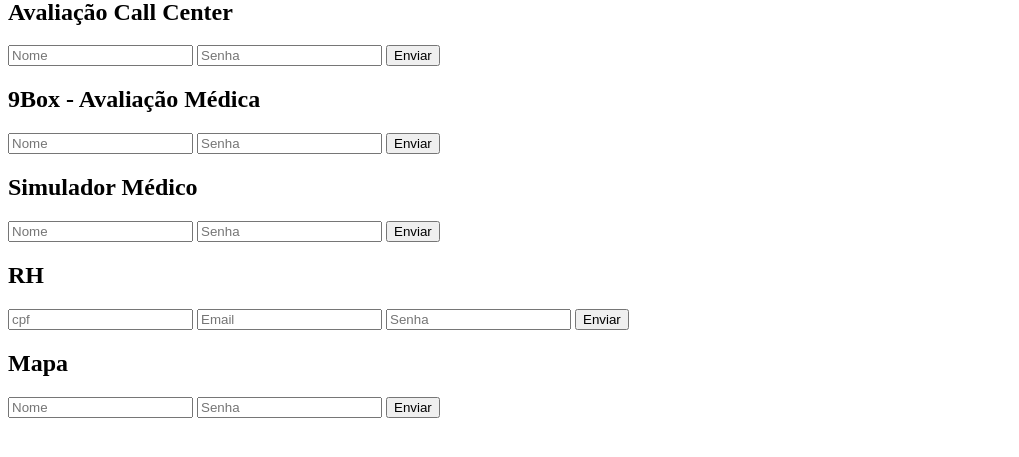
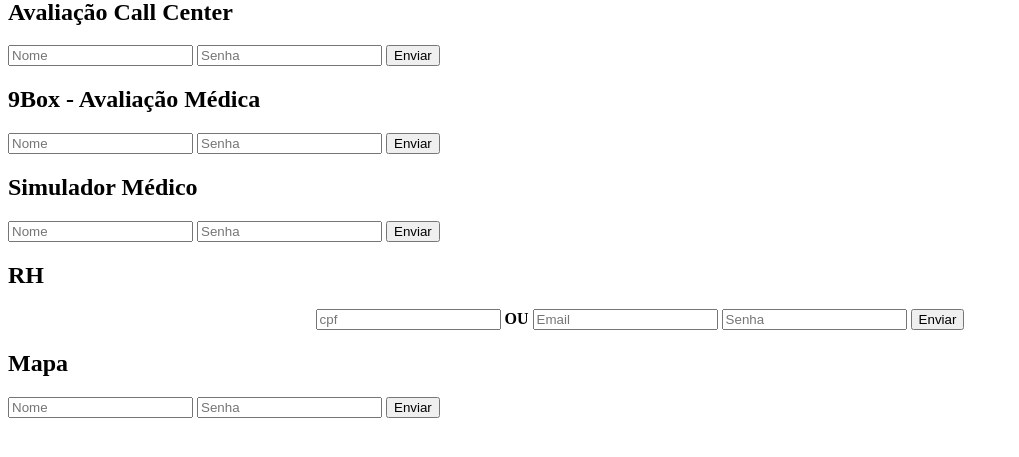
Before and after one commit to ViniciusDornelasDEV/SigaAvaliacoes, a PHP site: template module/usuario/view/usuario/usuario/login.phtml in a window 1280 px wide. Shown: the part 205-662 px from the top of the page, without its empty margins (0-1019 px from the left). Run offline with PHP 8.4, Linux system fonts and the light colour scheme; the template is opened without the code that fills it, so the values that code supplies are empty.

Commit message:
Colocar OU no login do 7boxRH

```diff
--- a/config/autoload/local.php
+++ b/config/autoload/local.php
@@ -10,4 +10,9 @@ return array(
         'username'      => 'root',
         'password'      => ''
     ),
+    /*'db'   => array(
+        'dsn' => 'mysql:dbname=timesistemas1;host=mysql01.timesistemas1.hospedagemdesites.ws',
+        'username'      => 'timesistemas1',
+        'password'      => 'sqlyt4da51241'
+    ),*/
 );
--- a/module/usuario/view/usuario/usuario/login.phtml
+++ b/module/usuario/view/usuario/usuario/login.phtml
@@ -64,9 +64,10 @@
         <article class="bloco-4">
             <form action="http://w9boxrh.tempsite.ws/login" method="POST" name="frmAvaliacaoMedica">
 	            <h2>RH</h2>
-	            <div class="cor6">
+	            <div class="cor6" style="text-align: center;">
 	            	<input type="hidden" value="5" name="simulador">
-	                <input type="text" name="cpf" id="cpf" placeholder="cpf"/>
+	                <input type="text" name="cpf" style="margin-bottom: 0px;" id="cpf" placeholder="cpf"/>
+	                <label style="font-weight: bold;">OU</label>
 	                <input type="text" name="email" placeholder="Email"/>
 	                <input type="password" name="password" placeholder="Senha"/>
 	                <input type="submit" name="simulador" value="Enviar"/>
```
Also changed, not shown: module/application/src/Application/Controller/IndexController.php (+11 -1 lines).
